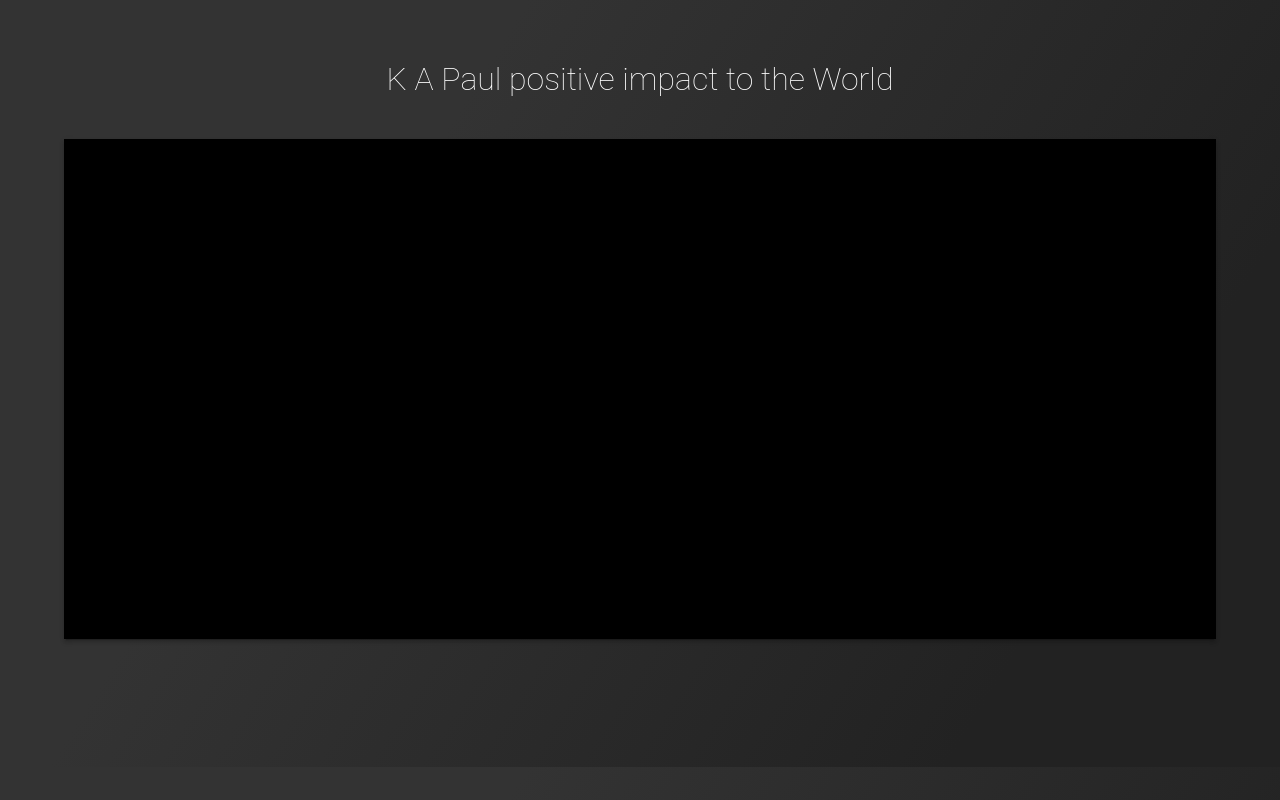
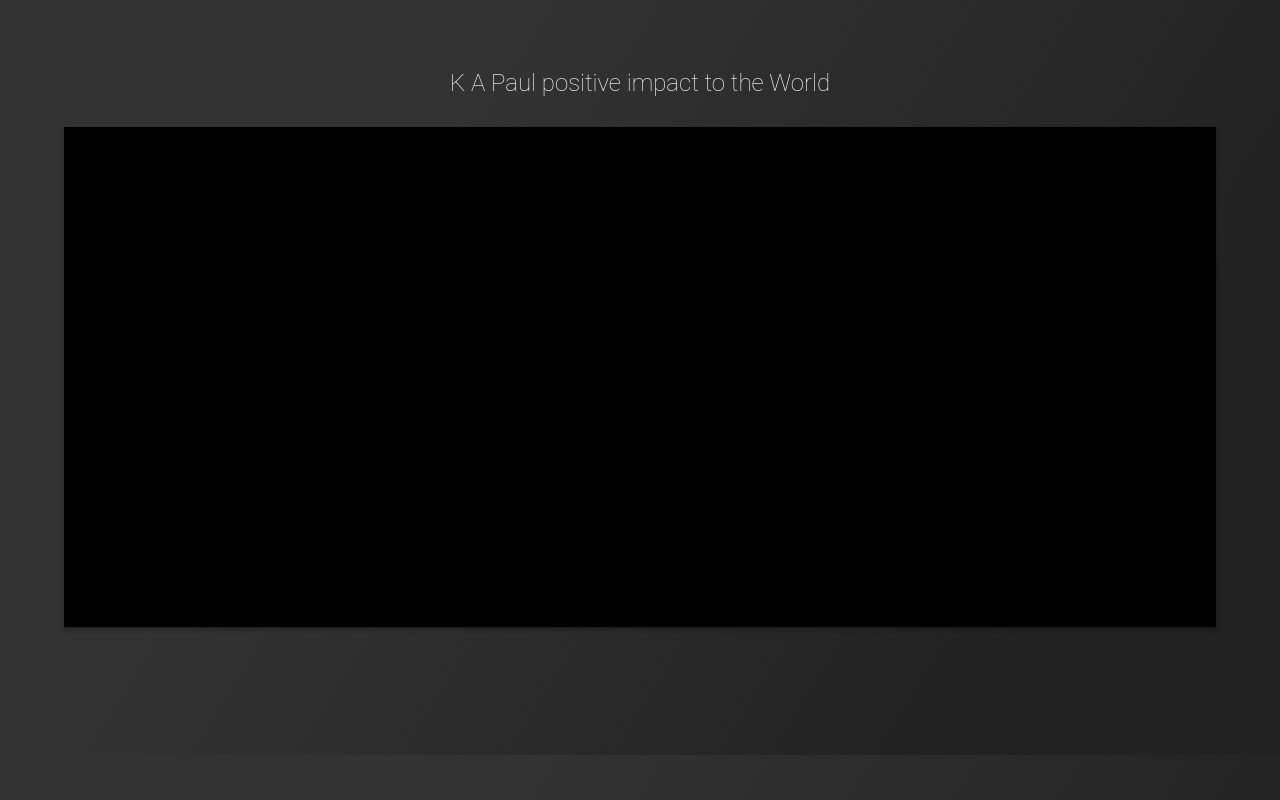
Before and after one commit to menubooklet/positivepaul, a website: page index.html in a window 1280 px wide. Drawn offline with nearby package versions, Linux system fonts and the light colour scheme; no server answers.

Commit message:
Peace With Paul

```diff
--- a/index.html
+++ b/index.html
@@ -93,8 +93,7 @@
         <input id="go" type="submit" value="Go">
     </p> -->
     <br>
-    <h1 style="text-align: center;font-weight: 100">K A Paul positive impact to the World</h1>
-    <br>
+    <h2 style="text-align: center;font-weight: 100;padding:10px;">K A Paul positive impact to the World</h2>
     <div id="unix" data-ycp_title="[ K.A.Paul ]" data-ycp_channel="PLv9QnYD5eSdGReZiL5VGnwANyIwgXQNa8"></div>
     <!-- By ChannelId -->
 
```
